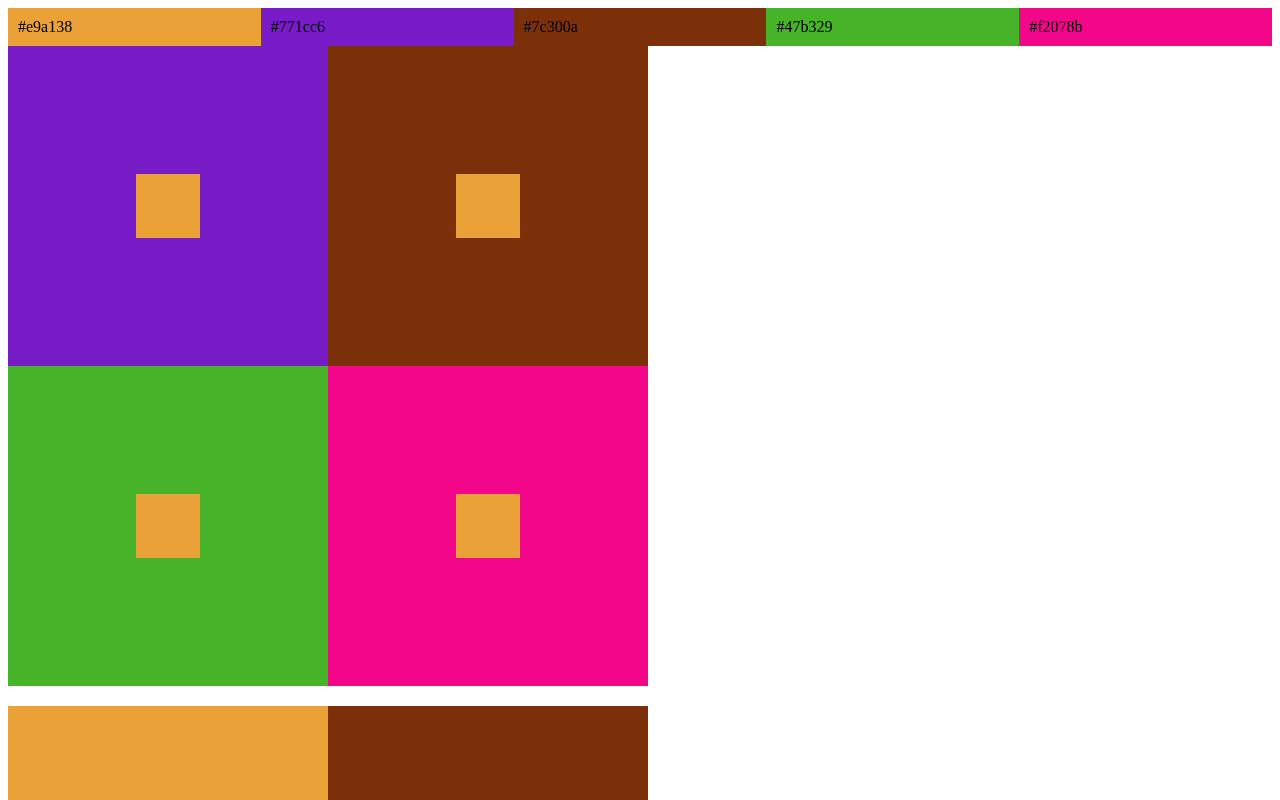
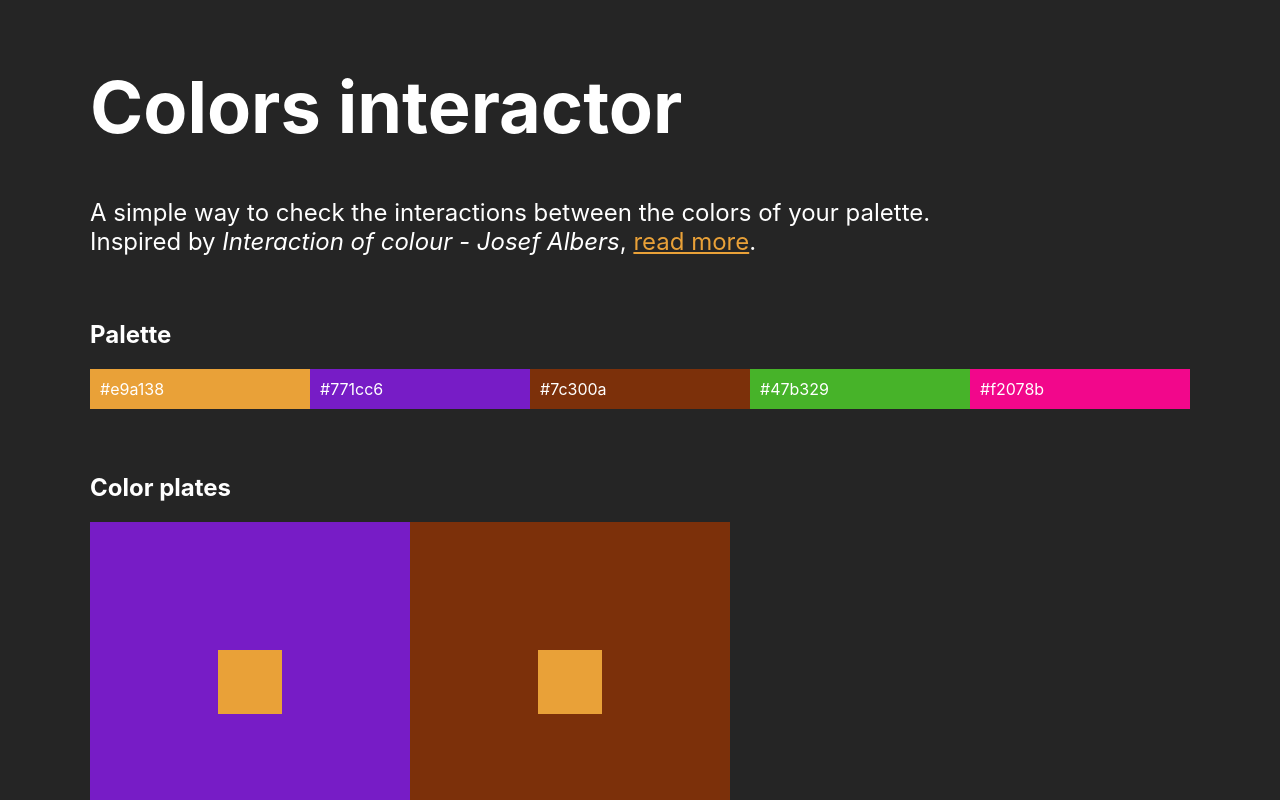
Before and after one commit to sandoche/Colors-interactor-website, a Vue app: page / in a window 1280 px wide. Shown: the top 800 px of the page. Built offline with nearby package versions, Linux system fonts and the light colour scheme.

Commit message:
style updated

```diff
--- a/index.html
+++ b/index.html
@@ -2,10 +2,42 @@
 <html>
   <head>
     <meta charset="utf-8">
-    <title>colors-interactor</title>
+    <title>Colors interactor | Learn more about your palette</title>
+    <style>
+    body {
+      background-color: #252525;
+      color: #fff;
+      max-width: 1100px;
+      margin: auto;
+      font-family: -apple-system,BlinkMacSystemFont,"Segoe UI",Roboto,Oxygen-Sans,Ubuntu,Cantarell,"Helvetica Neue",sans-serif;
+      padding: 15px;
+    }
+
+    header {
+      margin-bottom: 64px;
+    }
+
+    h1 {
+      font-size: 72px;
+    }
+
+    p  {
+      font-size: 24px;
+    }
+
+    a {
+      color: #E9A138;
+    }
+    </style>
   </head>
   <body>
+    <header>
+      <h1>Colors interactor</h1>
+      <p>A simple way to check the interactions between the colors of your palette.<br>Inspired by <em>Interaction of colour - Josef Albers</em>, <a href="http://learn.uno" target="_blank">read more</a>.</p>
+    </header>
     <div id="app"></div>
+    <footer>
+    </footer>
     <!-- built files will be auto injected -->
   </body>
 </html>
--- a/src/components/ColorsSquare.vue
+++ b/src/components/ColorsSquare.vue
@@ -1,4 +1,6 @@
 <template>
+  <div>
+    <h2 v-if="index == 0">Color plates</h2>
     <div class="colors-square">
       <div class="colors-square__row">
         <div class="square__parent" v-bind:style="{backgroundColor: colors[indexes[1]]}">
@@ -21,6 +23,8 @@
         </div>
       </div>
     </div>
+  </div>
+
 </template>
 
 <script>
--- a/src/components/Palette.vue
+++ b/src/components/Palette.vue
@@ -1,4 +1,6 @@
 <template>
+  <div>
+    <h2>Palette</h2>
     <div class="palette">
       <Color
         v-for="(color, index) in colors"
@@ -6,6 +8,7 @@
         v-bind:index="index"
         v-bind:key="index"
       />
+    </div>
   </div>
 </template>
 
@@ -27,5 +30,6 @@ export default {
   flex-direction: row;
   justify-items: space-between;
   width: 100%;
+  margin-bottom: 64px;
 }
 </style>
```
Also changed, not shown: 1 other file (tests, documents, lock files or other folders). Lines whose indentation alone changed are shown as unchanged.
